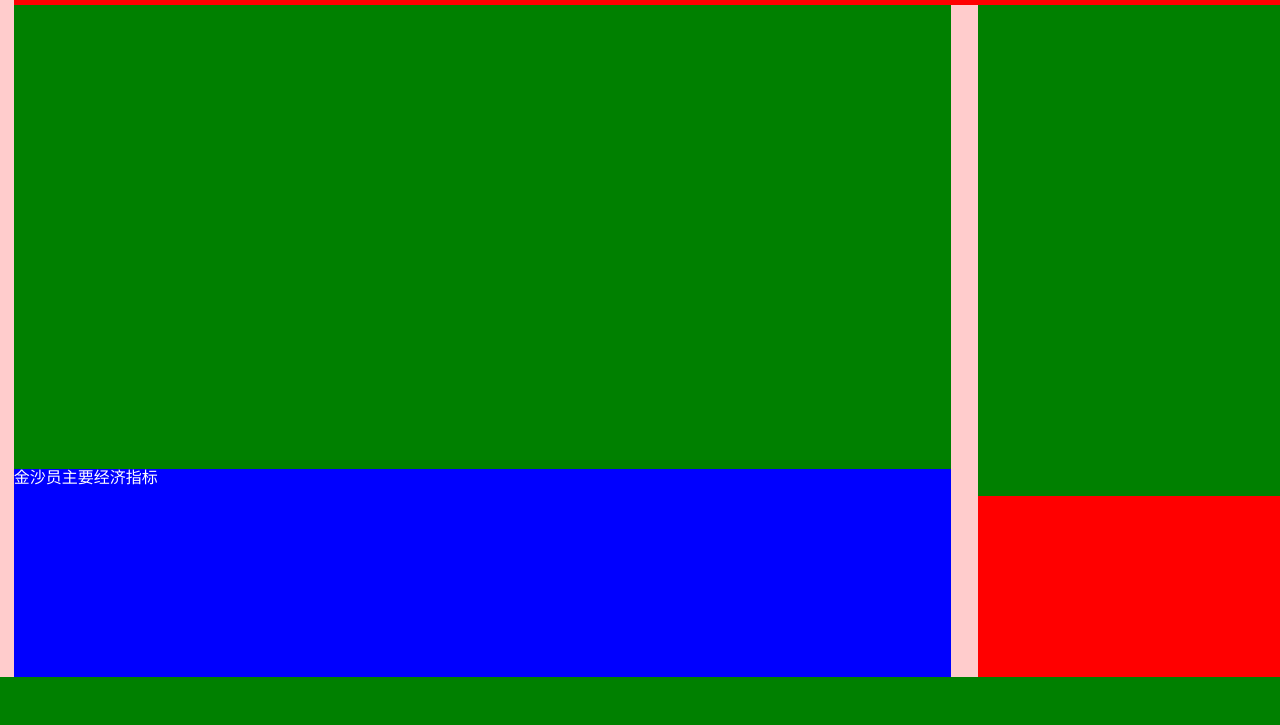
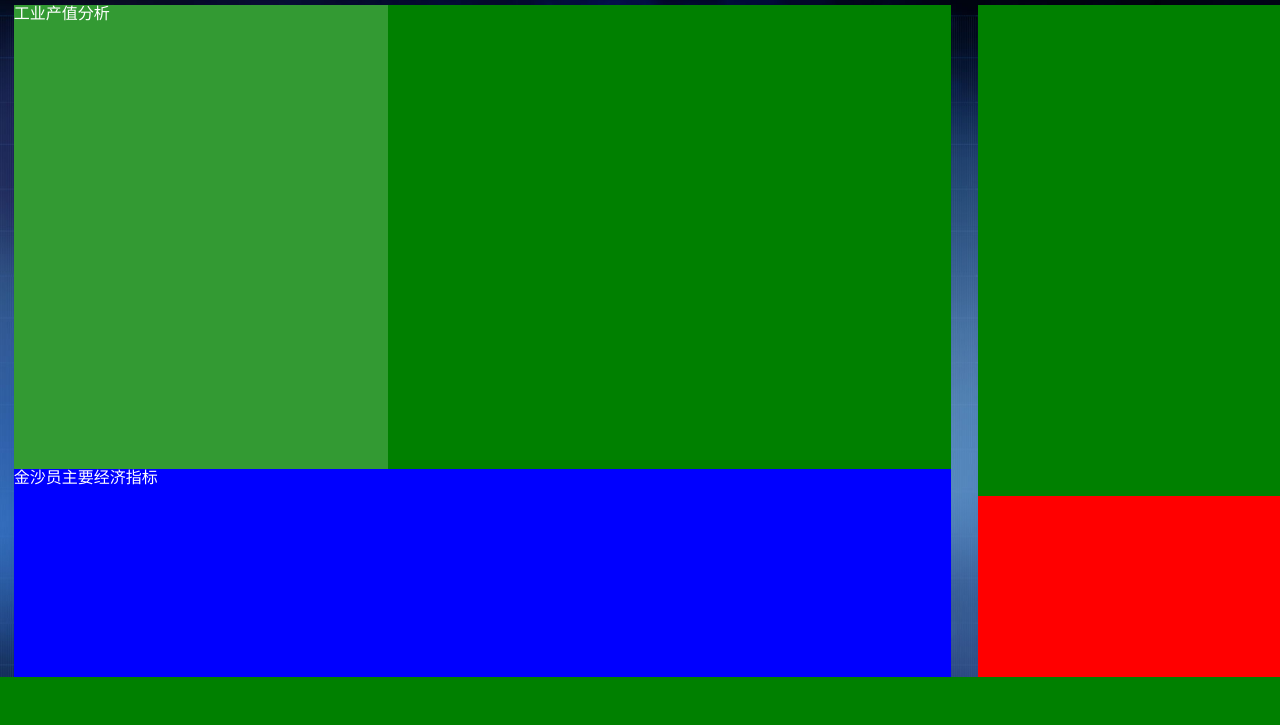
Before and after one commit to ChenFangzheng/es6_template, a website built with webpack: page jinshayuan/src/jingjifazhan/index.html in a window 1280 px wide. Shown: the part 75-800 px from the top of the page. Built offline with nearby package versions, Linux system fonts and the light colour scheme.

Commit message:
add file and css

```diff
--- a/jinshayuan/src/jingjifazhan/index.html
+++ b/jinshayuan/src/jingjifazhan/index.html
@@ -15,6 +15,7 @@
         <div class="left">
             <div class="topRow">
                 <div class="leftCol">
+                    <h2>工业产值分析</h2>
                 </div>
                 <div class="rightCol">
                 </div>
--- a/jinshayuan/src/jingjifazhan/index.scss
+++ b/jinshayuan/src/jingjifazhan/index.scss
@@ -1,6 +1,6 @@
 @import '../sass/main.scss';
 body {
-    background: rgba($color: red, $alpha: 0.2);
+    @include mBackground('../images/jjfz_bg.jpg');
 }
 
 h1,
@@ -17,7 +17,7 @@ header {
     overflow: hidden;
     display: flex;
     align-items: center;
-    background: red;
+    //background: red;
     h1 {
         @include mFont(2.18rem);
     }
@@ -42,7 +42,11 @@ main {
             width: 100%;
             height: 69%;
             background: green;
-            .leftCol {}
+            .leftCol {
+                width: 40%;
+                height: 100%;
+                background: rgba(255, 255, 255, 0.2);
+            }
             .rightCol {}
         }
         .bottomRow {
--- a/jinshayuan/src/sass/main.scss
+++ b/jinshayuan/src/sass/main.scss
@@ -10,7 +10,7 @@ $fontFamily:"Microsoft YaHei";
     font-weight: normal;
 }
 
-@mixin mBackground($url, $percent:50%, $repeat:no-repeat) {
+@mixin mBackground($url, $percent:100%, $repeat:no-repeat) {
     background-image: url($url);
     background-size: $percent; //$width $height;
     background-position: 50% 50%;
```
Also changed, not shown: jinshayuan/src/images/jjfz_bg.jpg (added).
